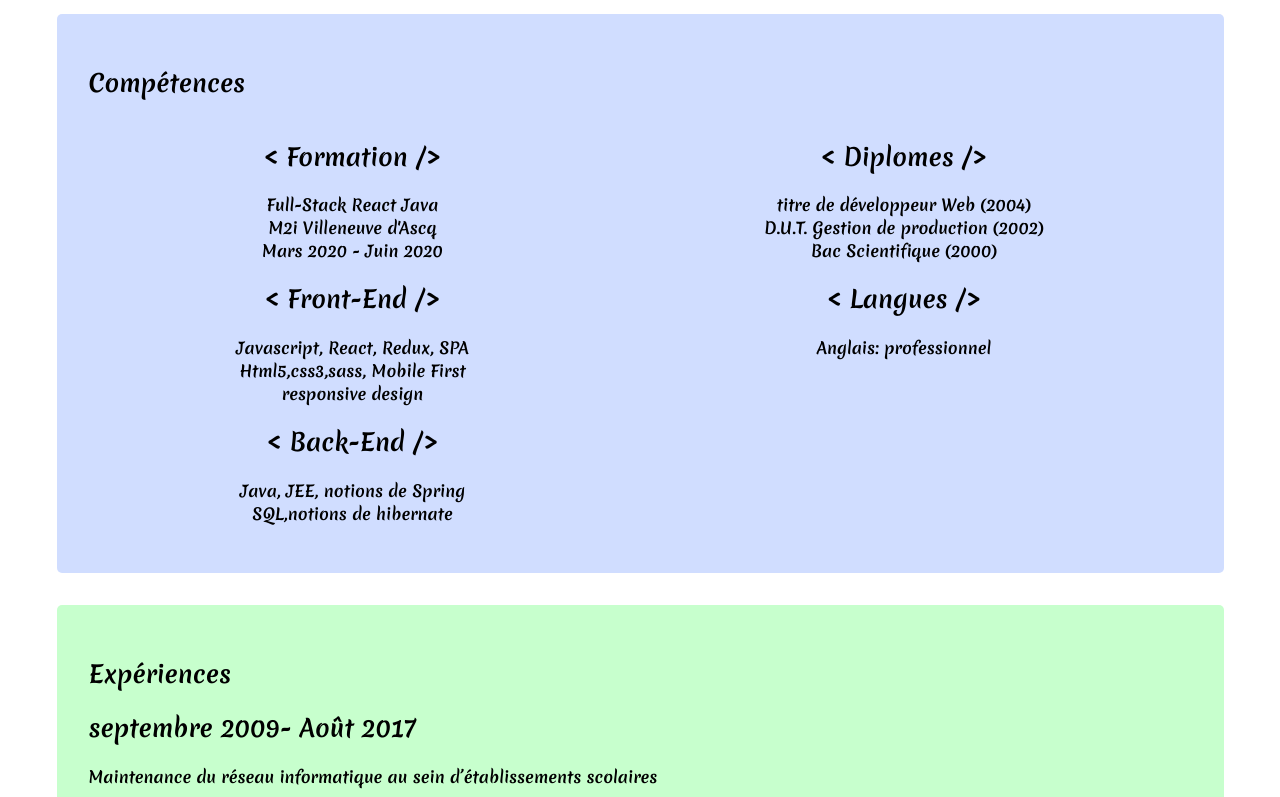
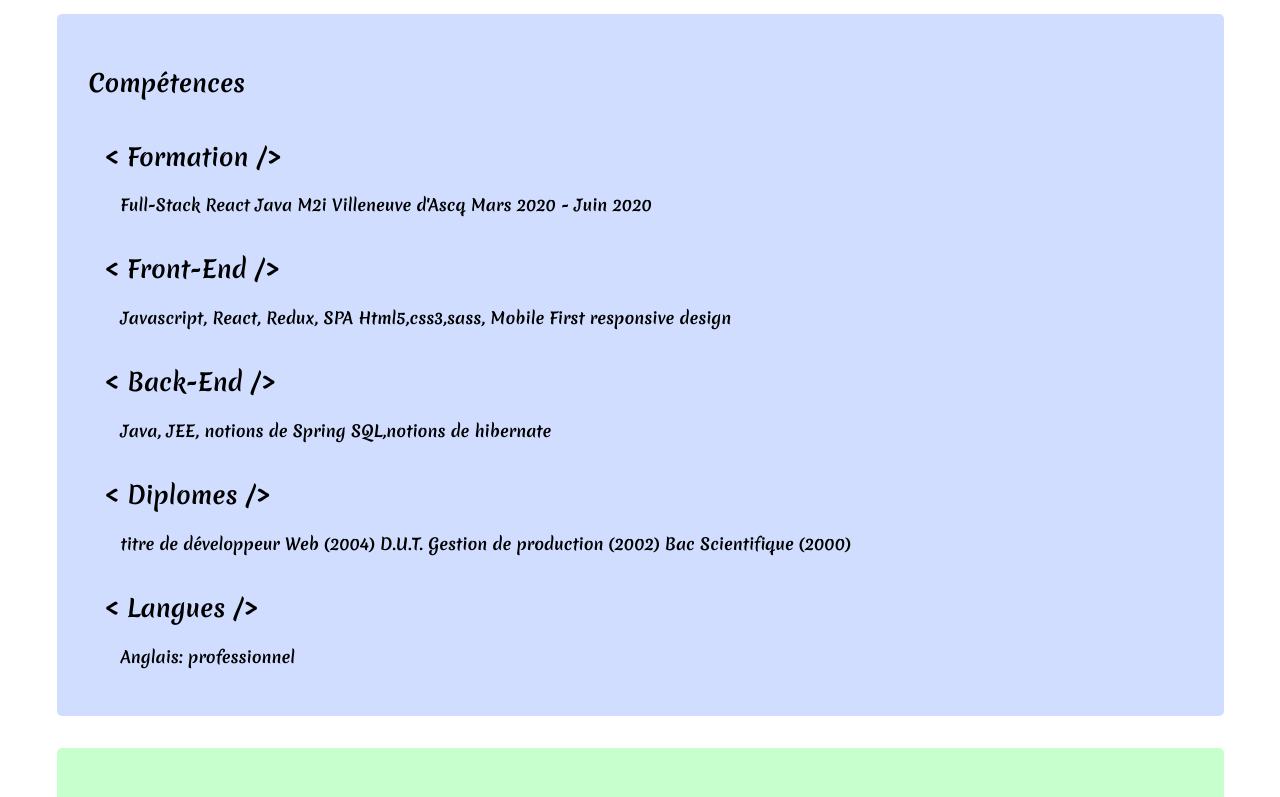
Before and after one commit to spike59/cv_en_ligne, a plain HTML site: page public/index.html in a window 1280 px wide. Shown: the part 580-1377 px from the top of the page. Drawn offline with Linux system fonts and the light colour scheme.

Commit message:
mis en ligne des compétences

```diff
--- a/public/css/main.css
+++ b/public/css/main.css
@@ -135,9 +135,14 @@ nav .container div{
 }
 #sub_comps {
     display:flex;
+    flex-direction:column;
     justify-content:space-around;
-    text-align: center;
+    text-align: flex-start;
     flex-wrap:wrap;
+    padding-left:1rem;
+}
+#sub_comps p {
+    padding-left:1rem;
 }
 .sub_comp {
     /*margin-left:0;*/
@@ -162,6 +167,10 @@ nav .container div{
     padding:2rem;
     background-color:#c7ffcd;
     margin:auto;
+
+}
+#experiences_content div{
+    padding:1rem;
 }
 #experiences_content ul li{
     list-style: none;
@@ -173,7 +182,7 @@ nav .container div{
 #loisirs_content {
     border: black solid 1px;
     border-radius:5px;
-    padding:1rem;
+    padding:2rem;
 }
 #loisirs_content ul{
     display:flex;
--- a/public/index.html
+++ b/public/index.html
@@ -7,6 +7,7 @@
     <title>Adam Kassir </title>
     <link href="https://fonts.googleapis.com/css2?family=Merienda:wght@700&family=Shadows+Into+Light&display=swap"
         rel="stylesheet">
+    <link href="https://fonts.googleapis.com/css2?family=Merienda:wght@700&display=swap" rel="stylesheet">
     <link href="https://fonts.googleapis.com/css2?family=Share+Tech+Mono&display=swap" rel="stylesheet">
     <link rel="stylesheet" href="./fontawesome-free-5.13.0-web/css/all.css">
     <link href="css/main.css" rel="stylesheet">
@@ -64,47 +65,46 @@
             <div id="comps">
                 <h1>Compétences</h1>
                 <div id="sub_comps">
-                    <div class="sub_comp">
+
                         <div class="skills">
                             <h2>&#60; Formation /&#62;</h2>
-                            <ul>
-                                <li>Full-Stack React Java</li>
-                                <li>M2i Villeneuve d'Ascq</li>
-                                <li>Mars 2020 - Juin 2020</li>
-                            </ul>
+                            <p>
+                               Full-Stack React Java
+                               M2i Villeneuve d'Ascq
+                               Mars 2020 - Juin 2020
+                            </p>
                         </div>
                         <div class="skills">
                             <h2>&#60; Front-End /&#62;</h2>
-                            <ul>
-                                <li>Javascript, React, Redux, SPA</li>
-                                <li>Html5,css3,sass, Mobile First</li>
-                                <li>responsive design</li>
-                            </ul>
+                            <p>
+                                Javascript, React, Redux, SPA
+                                Html5,css3,sass, Mobile First
+                                responsive design
+                            </p>
                         </div>
                         <div class="skills">
                             <h2>&#60; Back-End /&#62;</h2>
-                            <ul>
-                                <li>Java, JEE, notions de Spring</li>
-                                <li>SQL,notions de hibernate</li>
-                            </ul>
+                            <p>
+                                Java, JEE, notions de Spring
+                                SQL,notions de hibernate
+                            </p>
                         </div>
-                    </div>
-                    <div class="sub_comp">
+
                         <div class="skills">
                             <h2>&#60; Diplomes /&#62;</h2>
-                            <ul>
-                                <li>titre de développeur Web (2004)</li>
-                                <li>D.U.T. Gestion de production (2002)</li>
-                                <li>Bac Scientifique (2000)</li>
-                            </ul>
+                            <p>
+                                titre de développeur Web (2004)
+                                D.U.T. Gestion de production (2002)
+                                Bac Scientifique (2000)
+                            </p>
                         </div>
                         <div class="skills">
                             <h2>&#60; Langues /&#62;</h2>
-                            <ul>
-                                <li>Anglais: professionnel</li>
-                            </ul>
+                            <p>
+                                Anglais: professionnel
+                            </p>
                         </div>
-                    </div>
+
                 </div>
             </div>
         </section>
```
Also changed, not shown: 1 other file.
